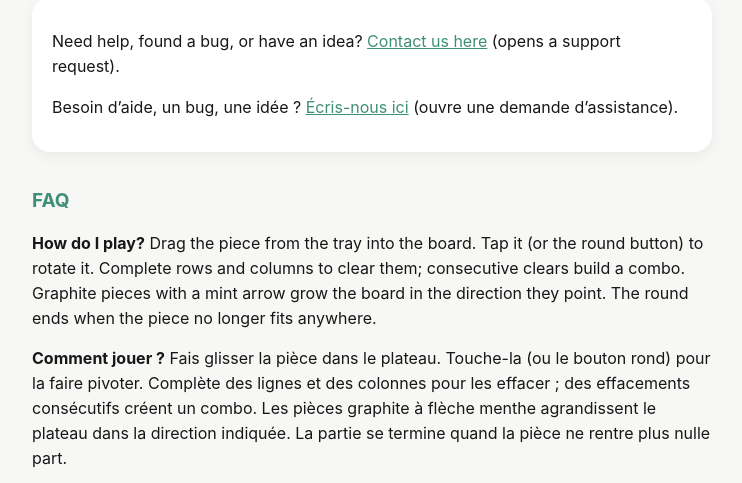
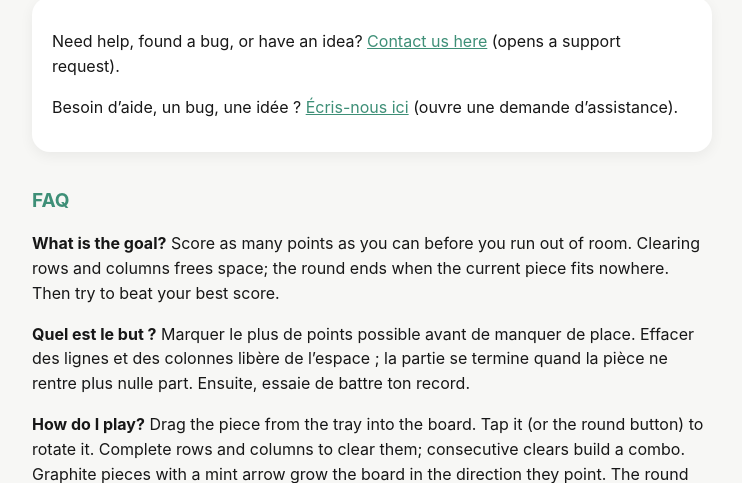
Before and after one commit to dorian-richard/perfect-fit-support, a plain HTML site: page index.html in a window 1280 px wide. Shown: the part 302-785 px from the top of the page, without its empty margins (268-1010 px from the left). Drawn offline with Linux system fonts and the light colour scheme.

Commit message:
FAQ: explain the goal of the game

```diff
--- a/index.html
+++ b/index.html
@@ -19,6 +19,8 @@
 </div>
 
 <h2>FAQ</h2>
+<p><b>What is the goal?</b> Score as many points as you can before you run out of room. Clearing rows and columns frees space; the round ends when the current piece fits nowhere. Then try to beat your best score.</p>
+<p><b>Quel est le but ?</b> Marquer le plus de points possible avant de manquer de place. Effacer des lignes et des colonnes libère de l’espace ; la partie se termine quand la pièce ne rentre plus nulle part. Ensuite, essaie de battre ton record.</p>
 <p><b>How do I play?</b> Drag the piece from the tray into the board. Tap it (or the round button) to rotate it. Complete rows and columns to clear them; consecutive clears build a combo. Graphite pieces with a mint arrow grow the board in the direction they point. The round ends when the piece no longer fits anywhere.</p>
 <p><b>Comment jouer ?</b> Fais glisser la pièce dans le plateau. Touche-la (ou le bouton rond) pour la faire pivoter. Complète des lignes et des colonnes pour les effacer ; des effacements consécutifs créent un combo. Les pièces graphite à flèche menthe agrandissent le plateau dans la direction indiquée. La partie se termine quand la pièce ne rentre plus nulle part.</p>
 <p><b>Is my progress saved?</b> Yes, automatically and only on your device. The game works fully offline, with no ads, no accounts and no in-app purchases.</p>
```
